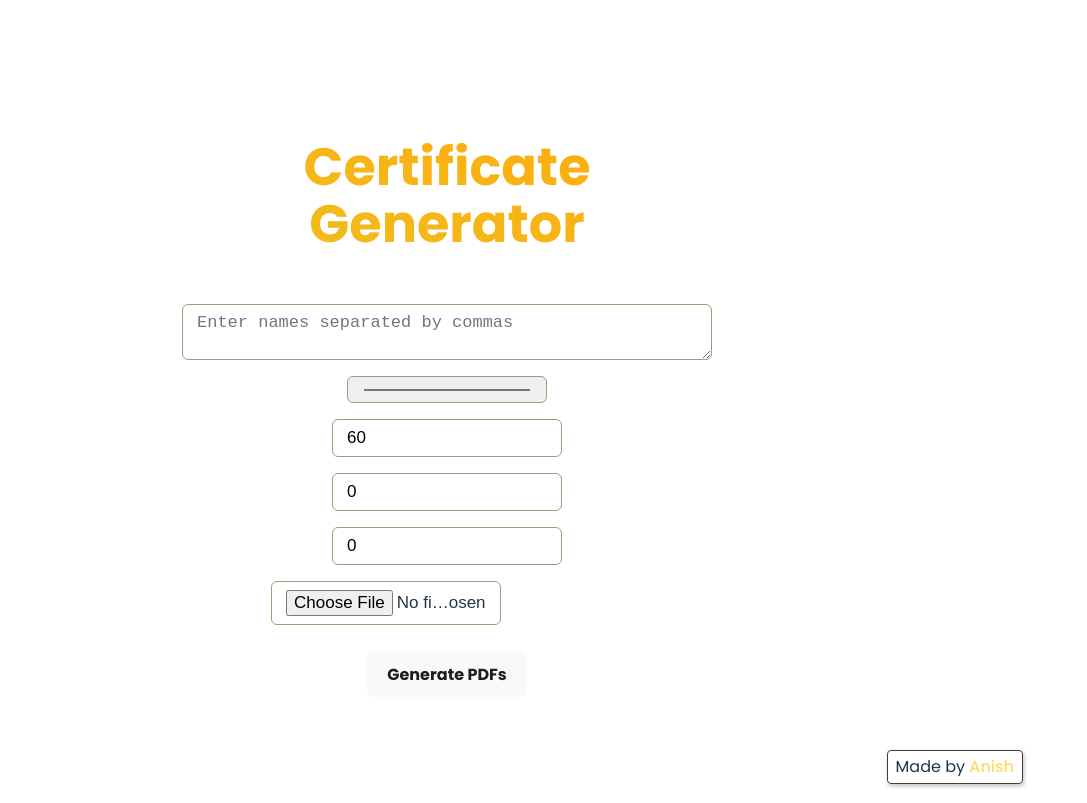
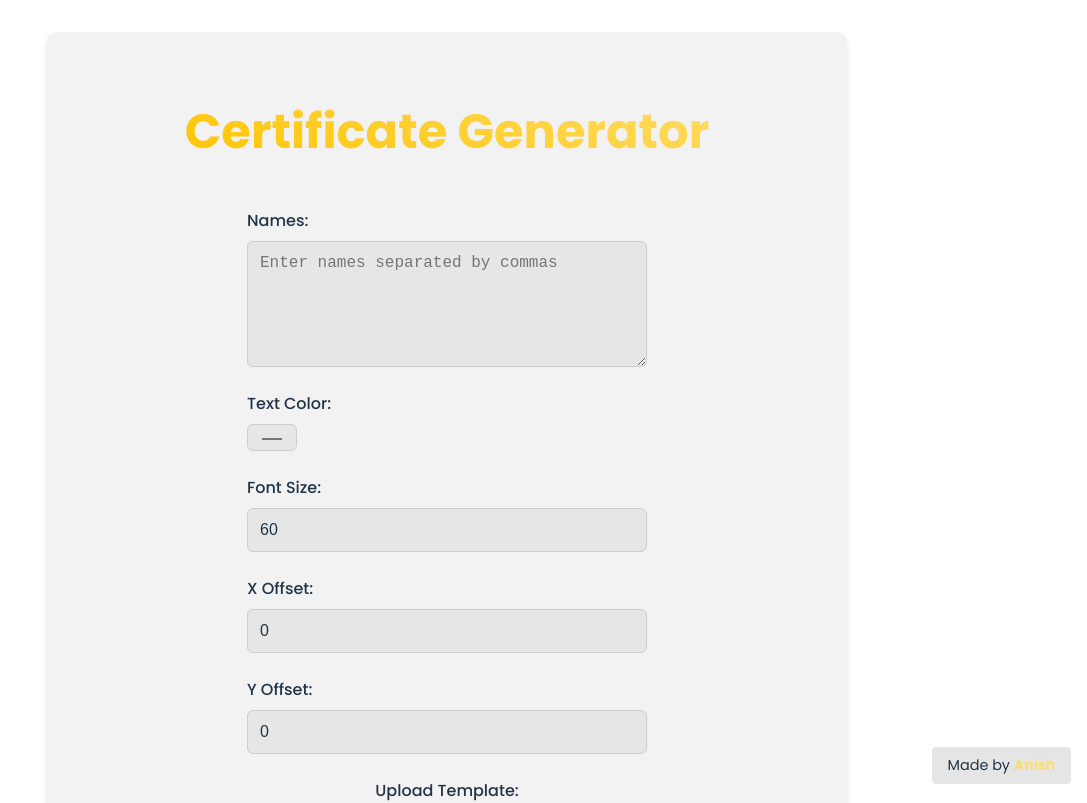
Before and after one commit to Xeven777/certificate-gen, a React (Vite) app: page / in a window 1280 px wide. Shown: the top 803 px of the page, without its empty margins (193-1280 px from the left). Built offline with nearby package versions, Linux system fonts and the light colour scheme.

Commit message:
improved design

```diff
--- a/src/BatchGen.jsx
+++ b/src/BatchGen.jsx
@@ -97,43 +97,71 @@ export const BatchGen = () => {
     <div className="Gen">
       <h1>Certificate Generator</h1>
 
+      <label htmlFor="names">
+        Names:
         <textarea
+          id="names"
           placeholder="Enter names separated by commas"
           value={userNames}
           onChange={(e) => setUserNames(e.target.value)}
         />
+      </label>
 
+      <label htmlFor="color">
+        Text Color:
         <input
           type="color"
+          id="color"
           value={textColor}
           onChange={(e) => setTextColor(e.target.value)}
         />
+      </label>
 
+      <label htmlFor="fontsize">
+        Font Size:
         <input
+          id="fontsize"
+          min="10"
+          max="100"
           type="number"
           placeholder="Font Size"
           value={fontSize}
           onChange={(e) => setFontSize(parseInt(e.target.value))}
         />
+      </label>
 
+      <label htmlFor="xOffset">
+        X Offset:
         <input
+          id="xOffset"
           type="number"
           placeholder="X Offset"
           value={xOffset}
           onChange={(e) => setXOffset(parseInt(e.target.value))}
         />
+      </label>
 
+      <label htmlFor="yOffset">
+        Y Offset:
         <input
+          id="yOffset"
           type="number"
           placeholder="Y Offset"
           value={yOffset}
           onChange={(e) => setYOffset(parseInt(e.target.value))}
         />
+      </label>
 
-      <div className="file-upload">
-        <input type="file" accept=".pdf" onChange={handleTemplateUpload} />
+      <label htmlFor="templateUpload" className="file-upload">
+        Upload Template:
+        <input
+          id="templateUpload"
+          type="file"
+          accept=".pdf"
+          onChange={handleTemplateUpload}
+        />
         {templateFile && <span>{templateFile.name}</span>}
-      </div>
+      </label>
 
       <button onClick={handleSubmit}>Generate PDFs</button>
 
--- a/src/index.css
+++ b/src/index.css
@@ -1,154 +1,172 @@
 @import url("https://fonts.googleapis.com/css2?family=Poppins:wght@100;200;300;400;500;600;700;800;900&display=swap");
 
 :root {
-  line-height: 1.5;
-  font-weight: 400;
-  color-scheme: light dark;
-  color: rgba(255, 255, 255, 0.904);
-  background-color: #242424;
-  font-synthesis: none;
-  text-rendering: optimizeLegibility;
-  -webkit-font-smoothing: antialiased;
-  -moz-osx-font-smoothing: grayscale;
-}
-
-a {
-  font-weight: 500;
-  color: #ffdb64;
-  text-decoration: inherit;
-}
-
-a:hover {
-  color: #f2e753;
+  --primary-color: #ffc400;
+  --secondary-color: #ffdb64;
+  --text-color: rgba(255, 255, 255, 0.904);
+  --bg-color: #242424;
+  --input-border-color: #a39c76;
+  --error-bg: #f8d7da;
+  --error-color: #721c24;
+  --success-color: #28a745;
 }
 
 body {
-  font-family: "Poppins", Arial, Helvetica, sans-serif;
+  font-family: "Poppins", Arial, sans-serif;
   margin: 0;
+  min-height: 100vh;
+  background-color: var(--bg-color);
+  color: var(--text-color);
   display: flex;
-  place-items: center;
-  min-height: 100vh;
+  justify-content: center;
+  align-items: center;
 }
 
 #root {
   width: 100%;
-  min-height: 100vh;
-  display: flex;
-  align-items: center;
-  justify-content: center;
-}
-
-h1 {
-  font-size: 3.2em;
-  line-height: 1.1;
-  background: linear-gradient(20deg, #f0bf1f 0%, #ffaa0c 100%);
-  font-size: clamp(2.3rem, 4.1vw, 3.7rem);
-  text-align: center;
-  -webkit-background-clip: text;
-  background-clip: text;
-  -webkit-text-fill-color: transparent;
-  color: transparent;
-}
-
-button {
-  border-radius: 8px;
-  border: 1px solid transparent;
-  padding: 0.6em 1.2em;
-  font-size: 1em;
-  font-weight: 700;
-  font-family: inherit;
-  color: #1d1d1d;
-  background-color: #ffc400;
-  cursor: pointer;
-  transition: border-color 0.25s;
-}
-
-button:hover {
-  border-color: #ffdb64;
-}
-
-button:focus,
-button:focus-visible {
-  outline: 4px auto -webkit-focus-ring-color;
-}
-
-button:active {
-  transform: scale(0.95);
-}
-
-footer {
-  position: fixed;
-  bottom: 2%;
-  padding: 4px 8px;
-  border: 1px solid #423e32;
-  border-radius: 4px;
-  box-shadow: 1px 2px 4px rgba(0, 0, 0, 0.25);
-  right: 5%;
-}
-
-@media (prefers-color-scheme: light) {
-  :root {
-    color: #213547;
-    background-color: #ffffff;
-  }
-  a:hover {
-    color: #ffdb64;
-  }
-  button {
-    background-color: #f9f9f9;
-  }
+  max-width: 800px;
+  padding: 2rem;
 }
 
 .Gen {
   display: flex;
   flex-direction: column;
   align-items: center;
-  justify-content: center;
+  gap: 1.5rem;
+  background-color: rgba(255, 255, 255, 0.05);
+  padding: 2rem;
+  border-radius: 10px;
+  box-shadow: 0 4px 6px rgba(0, 0, 0, 0.1);
+}
+
+h1 {
+  font-size: clamp(2rem, 5vw, 3rem);
+  text-align: center;
+  background: linear-gradient(20deg, var(--primary-color) 0%, var(--secondary-color) 100%);
+  -webkit-background-clip: text;
+  background-clip: text;
+  -webkit-text-fill-color: transparent;
+  margin-bottom: 1rem;
+}
+
+label {
+  display: flex;
+  flex-direction: column;
   width: 100%;
-  gap: 1em;
-  max-width: 500px;
-  margin: 0 auto;
-  padding: 20px;
+  max-width: 400px;
+  gap: 0.5rem;
+  font-weight: 500;
 }
 
 input,
 textarea {
-  font-size: 17px;
-  width: clamp(200px, 20%, 300px);
-  padding: 8px 14px;
+  font-size: 1rem;
+  padding: 0.75rem;
   border-radius: 6px;
-  border: solid 1px #a39c76;
+  border: 1px solid var(--input-border-color);
+  background-color: rgba(255, 255, 255, 0.1);
+  color: var(--text-color);
+  transition: border-color 0.3s ease;
+}
+
+input:focus,
+textarea:focus {
+  outline: none;
+  border-color: var(--secondary-color);
 }
 
 textarea {
-  width: 100%;
   resize: vertical;
+  min-height: 100px;
+}
+
+button {
+  padding: 0.75rem 1.5rem;
+  font-size: 1rem;
+  font-weight: 600;
+  color: var(--bg-color);
+  background-color: var(--primary-color);
+  border: none;
+  border-radius: 6px;
+  cursor: pointer;
+  transition: background-color 0.3s ease, transform 0.1s ease;
+}
+
+button:hover {
+  background-color: var(--secondary-color);
+}
+
+button:active {
+  transform: scale(0.98);
 }
 
 .file-upload {
-  margin-bottom: 10px;
+  display: flex;
+  flex-direction: column;
+  align-items: center;
+  gap: 0.5rem;
 }
 
 .progress-bar {
   width: 100%;
-  height: 20px;
-  background-color: #f0f0f0;
+  height: 10px;
+  background-color: rgba(255, 255, 255, 0.1);
   border-radius: 5px;
   overflow: hidden;
-  margin-top: 10px;
 }
 
 .progress {
   height: 100%;
-  background-color: #28a745;
+  background-color: var(--success-color);
   transition: width 0.3s ease-in-out;
 }
 
 .error-message {
-  margin-top: 10px;
-  padding: 10px;
-  background-color: #f8d7da;
-  color: #721c24;
+  width: 100%;
+  padding: 1rem;
+  background-color: var(--error-bg);
+  color: var(--error-color);
   border-radius: 5px;
-  width: 100%;
+  text-align: center;
 }
+
+footer {
+  position: fixed;
+  bottom: 1rem;
+  right: 1rem;
+  padding: 0.5rem 1rem;
+  background-color: rgba(255, 255, 255, 0.1);
+  border-radius: 4px;
+  font-size: 0.9rem;
+}
+
+footer a {
+  color: var(--secondary-color);
+  text-decoration: none;
+  font-weight: 600;
+}
+
+footer a:hover {
+  text-decoration: underline;
+}
+
+@media (prefers-color-scheme: light) {
+  :root {
+    --text-color: #213547;
+    --bg-color: #ffffff;
+    --input-border-color: #ccc;
+  }
+
+  .Gen {
+    background-color: rgba(0, 0, 0, 0.05);
+  }
+
+  input,
+  textarea {
+    background-color: rgba(0, 0, 0, 0.05);
+  }
+
+  footer {
+    background-color: rgba(0, 0, 0, 0.1);
+  }
+}
```
Lines whose indentation alone changed are shown as unchanged.
